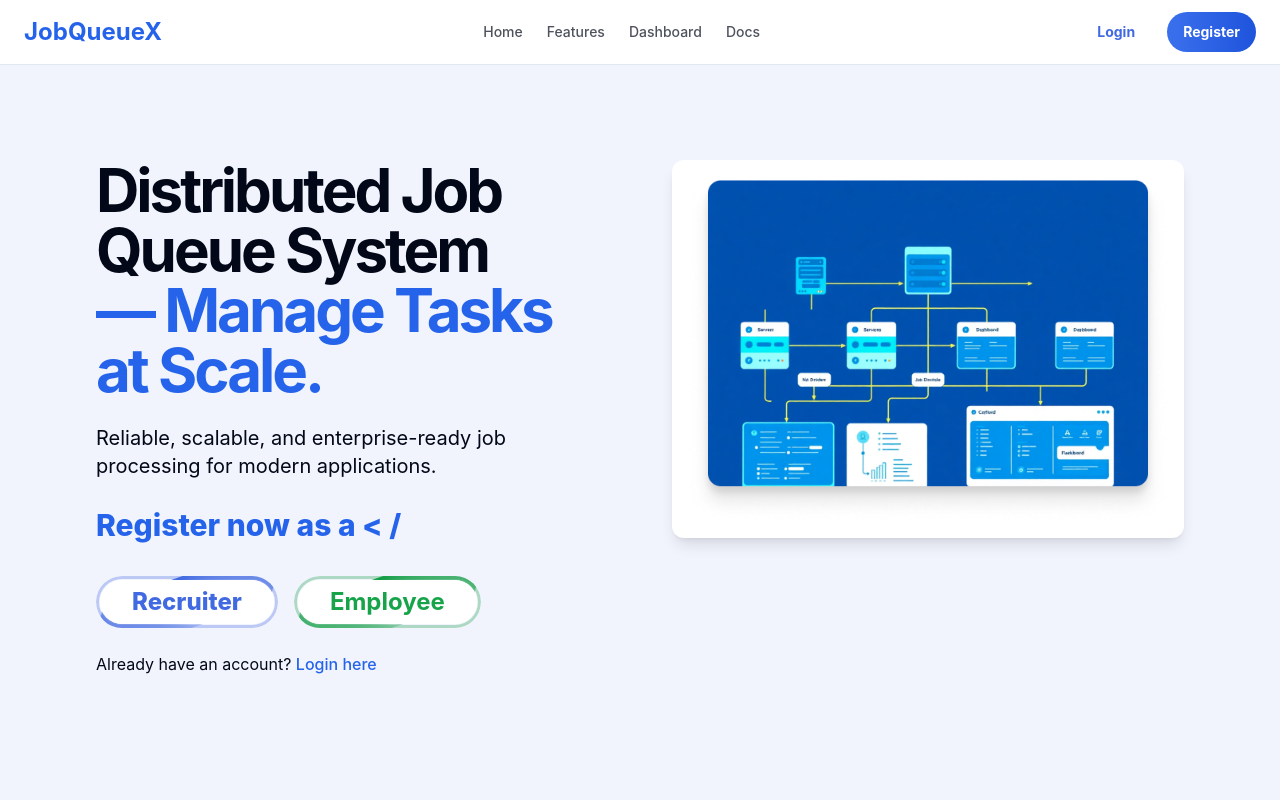
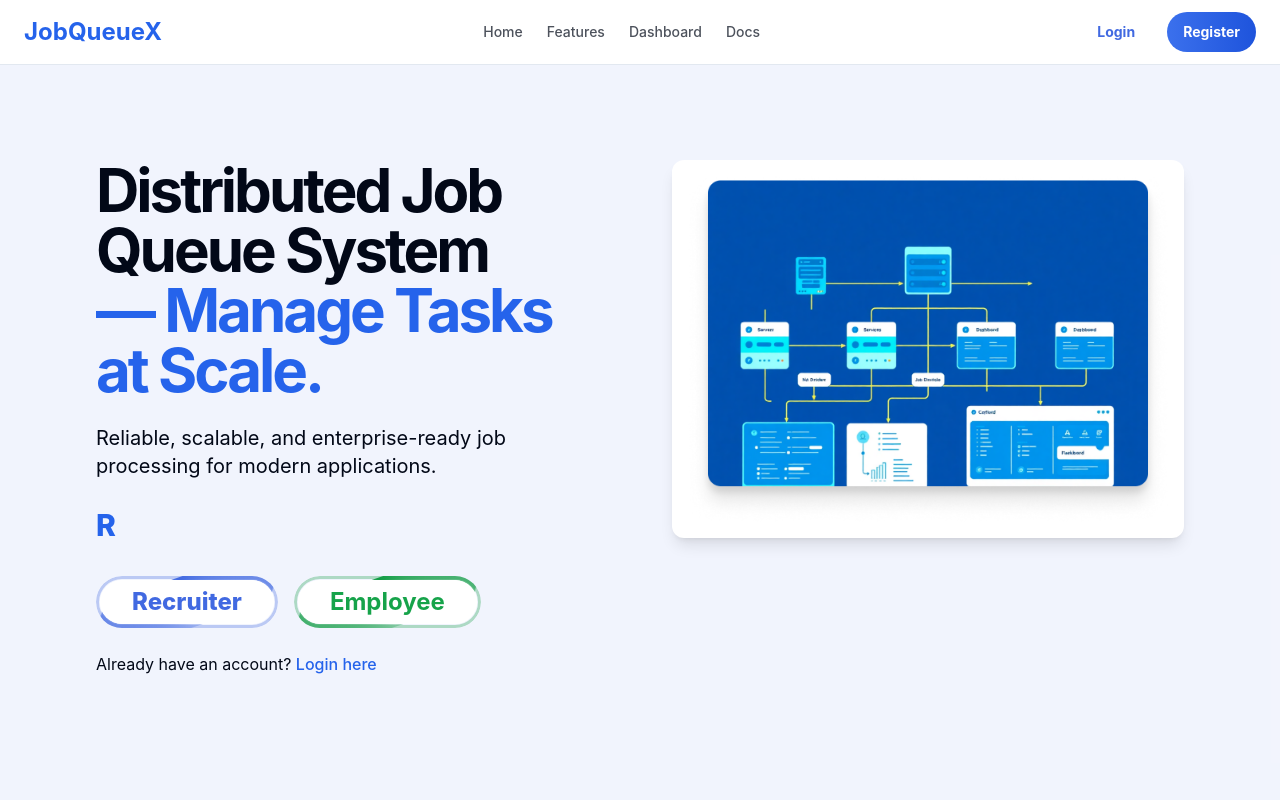
Before and after one commit to pushkarlabh1/Distributed-Job-Queue-System, a Next.js app: page / in a window 1280 px wide. Shown: the top 800 px of the page. Built offline with nearby package versions, Linux system fonts and the light colour scheme.

Commit message:
Make the following changes:
,

Find this element:

  <TypingEffect>

wi

```diff
--- a/src/components/typing-effect.tsx
+++ b/src/components/typing-effect.tsx
@@ -20,7 +20,7 @@
       }
 
       if (!isDeleting && displayedText === currentText) {
-        setTimeout(() => setIsDeleting(true), 4000);
+        setTimeout(() => setIsDeleting(true), 3000);
       } else if (isDeleting && displayedText === '') {
         setIsDeleting(false);
         setTextIndex((prevIndex) => (prevIndex + 1) % texts.length);
```
